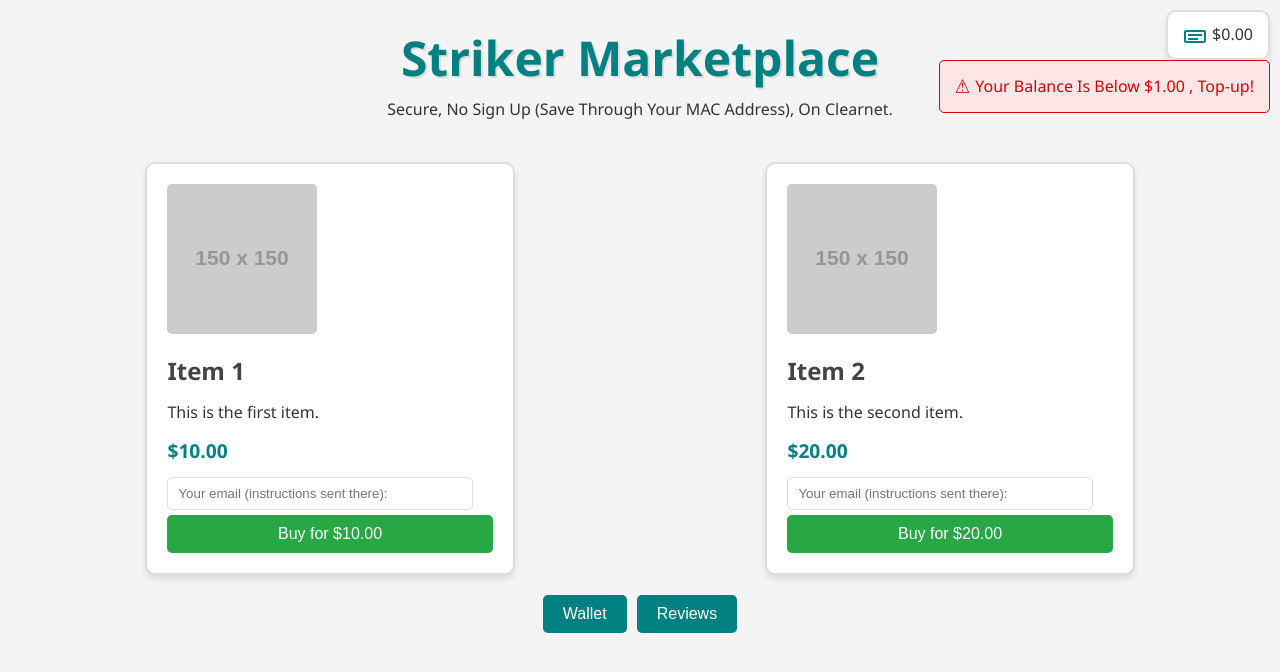
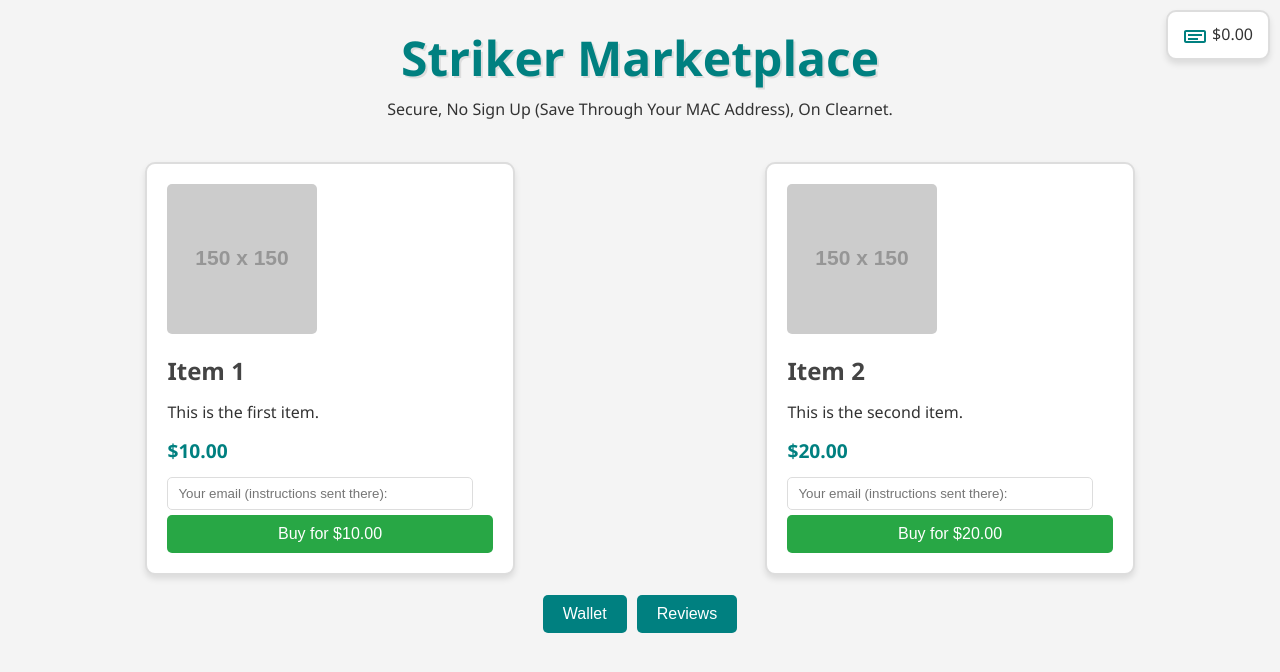
Before and after one commit to Kingofthescript/STRIKE_8383873838932920, a plain HTML site: page index.html in a window 1280 px wide. Drawn offline with Linux system fonts and the light colour scheme; placeholder pictures from the web are drawn by us.

Commit message:
Update index.html

```diff
--- a/index.html
+++ b/index.html
@@ -205,11 +205,7 @@
     <span>$0.00</span>
   </div>
 
-  <!-- Notification for Buy -->
-  <div id="notification" class="notification">
-    <span class="notification-icon">&#9888;</span>
-    <span id="notification-message">Your Balance Is Below $1.00 , Top-up!</span>
-  </div>
+
 
   <header>
     <h1>Striker Marketplace</h1>
```
